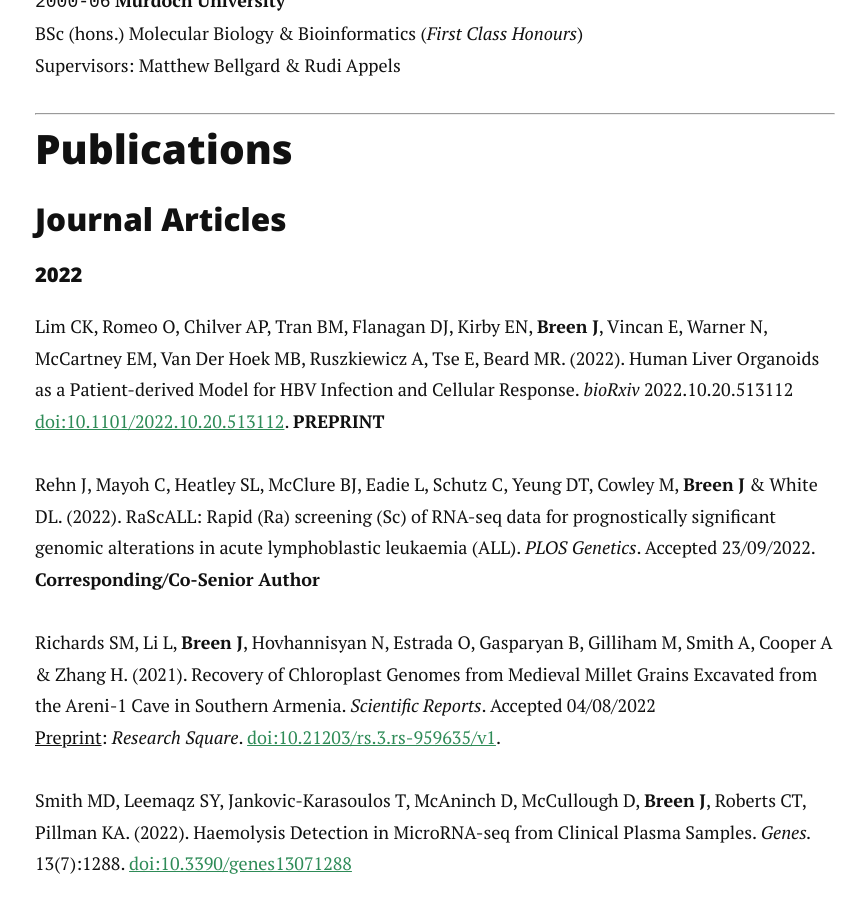
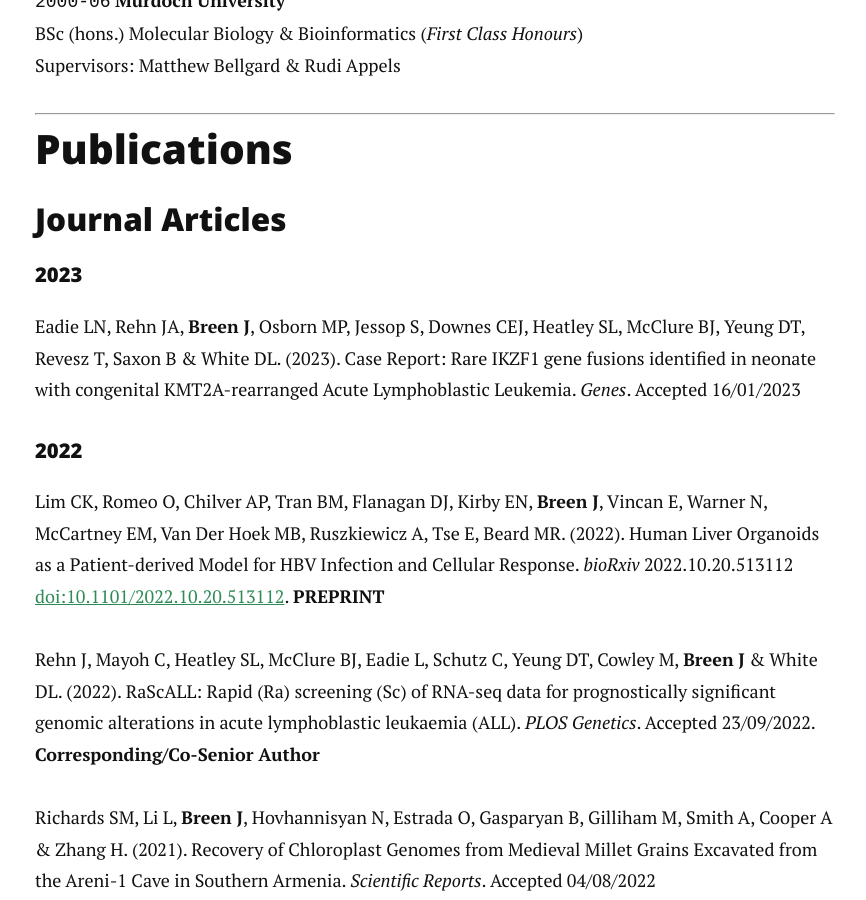
Before and after one commit to jimmybgammyknee/jimmybgammyknee.github.io, a Jekyll site: the page built from cv.md, in a window 1280 px wide and 900 px high, scrolled down 3296 px. Shown: the whole window, without its empty margins (205-1071 px from the left). Built offline with Jekyll 4.4.1, drawn with Linux system fonts in a browser that asks for light colours; nearby versions of some CDN libraries.

Commit message:
Update cv.md

```diff
--- a/cv.md
+++ b/cv.md
@@ -91,6 +91,12 @@ Supervisors: Matthew Bellgard & Rudi Appels <br>
 ## Publications
 
 ### Journal Articles
+
+#### 2023
+
+Eadie LN, Rehn JA, **Breen J**, Osborn MP, Jessop S, Downes CEJ, Heatley SL, McClure BJ, Yeung DT, Revesz T, Saxon B & White DL. (2023).  Case Report: Rare IKZF1 gene fusions identified in neonate with congenital KMT2A-rearranged Acute Lymphoblastic Leukemia. _Genes_. Accepted 16/01/2023
+
+
 
 #### 2022
 
```
